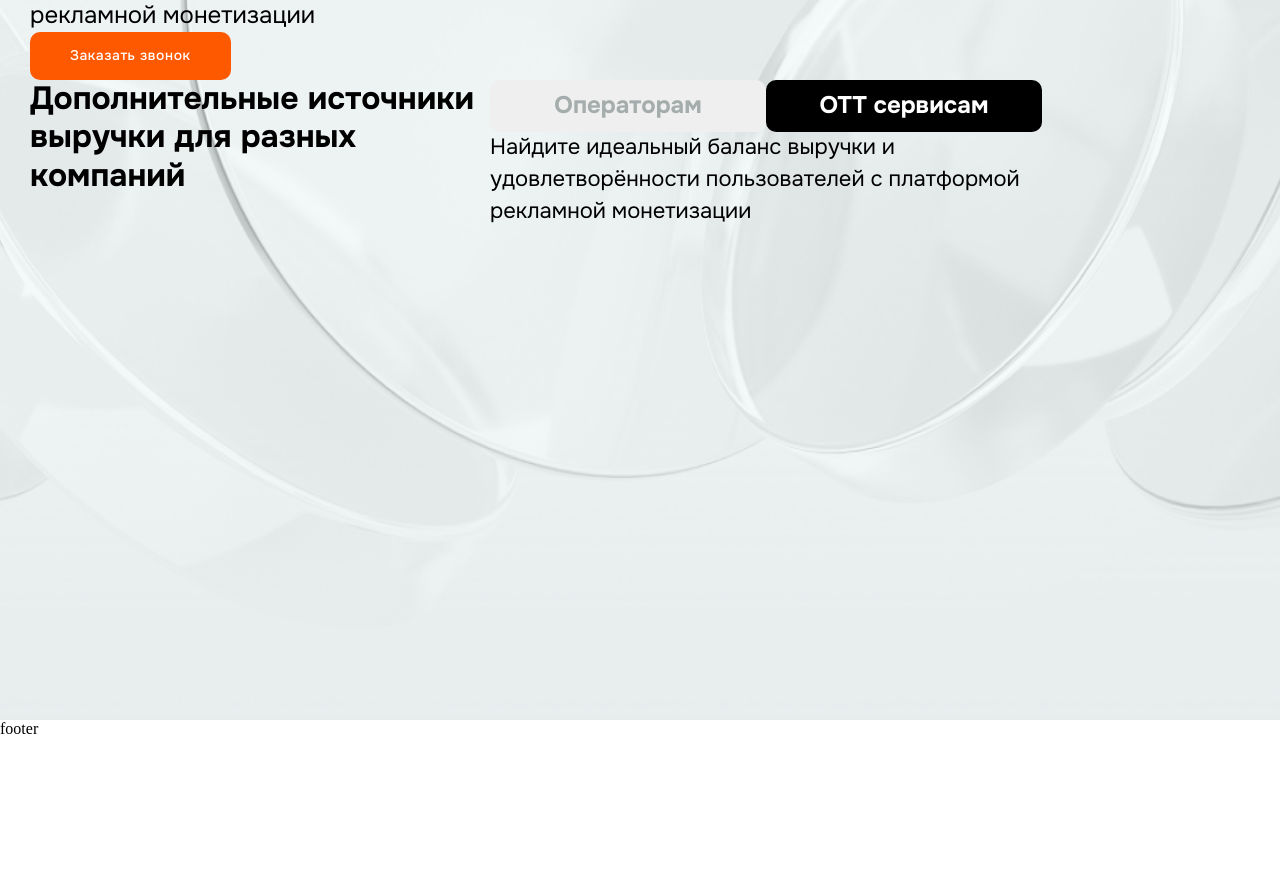
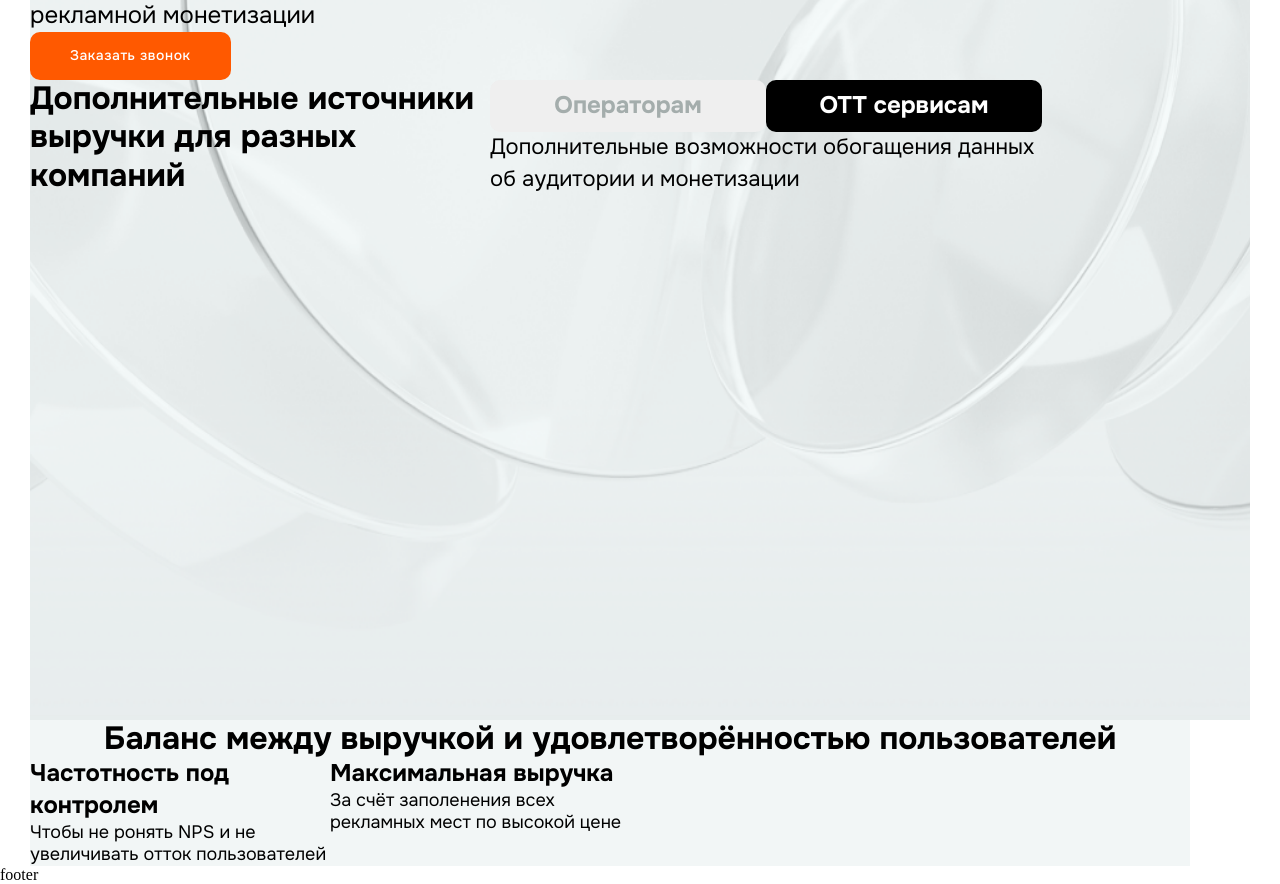
Before and after one commit to Tabarzin/getshop, a Next.js app in the folder getshop/: page / in a window 1280 px wide. Shown: the part 280-1164 px from the top of the page. Before the commit the page ends 1018 px from the top, so only its background shows below. Built offline with nearby package versions, Linux system fonts and the light colour scheme.

Commit message:
feat: add balance block

```diff
--- a/getshop/src/app/page.js
+++ b/getshop/src/app/page.js
@@ -4,18 +4,20 @@ import styles from "./page.module.css";
 import Header from "../components/Header/Header";
 import Hero from "../components/Hero/Hero";
 import TabsBlock from "@/components/TabsBlock/TabsBlock";
+import Balance from "../components/Balance/Balance";
 
 export default function Home() {
   return (
     <div className={styles.page}>
       <main className={styles.main}>
-        <div className={styles.wrapper}>
-          <div className={styles.container}>
+        <div className={styles.container}>
+          <div className={styles.wrapper}>
             <Header />
 
             <Hero />
             <TabsBlock />
           </div>
+          <Balance />
         </div>
       </main>
       <footer className={styles.footer}>footer</footer>
--- a/getshop/src/components/Balance/Balance.js
+++ b/getshop/src/components/Balance/Balance.js
@@ -0,0 +1,31 @@
+import styles from "./Balance.module.css";
+
+const Balance = () => {
+  return (
+    <section className={styles.balance}>
+      <h1 className={styles.balance_title}>
+        Баланс между выручкой и удовлетворённостью пользователей
+      </h1>
+
+      <div className={styles.balance_text_block}>
+        <div className={styles.text_column}>
+          <h2 className={styles.text_column_title}>
+            Частотность под контролем
+          </h2>
+          <p className={styles.text_column_text}>
+            Чтобы не ронять NPS и не увеличивать отток пользователей
+          </p>
+        </div>
+        <div className={styles.text_column}>
+          {" "}
+          <h2 className={styles.text_column_title}>Максимальная выручка</h2>
+          <p className={styles.text_column_text}>
+            За счёт заполенения всех рекламных мест по высокой цене
+          </p>
+        </div>
+      </div>
+    </section>
+  );
+};
+
+export default Balance;
--- a/getshop/src/components/Balance/Balance.module.css
+++ b/getshop/src/components/Balance/Balance.module.css
@@ -0,0 +1,37 @@
+.balance {
+  background-color: var(--gray04);
+  max-width: 1160px;
+}
+
+.balance_title {
+  font-family: var(--font-primary);
+  font-weight: 700;
+  font-size: 32px;
+  line-height: 120%;
+  text-align: center;
+  color: var(--black);
+}
+
+.balance_text_block {
+  display: flex;
+}
+.text_column {
+  display: flex;
+  flex-direction: column;
+  max-width: 300px;
+}
+.text_column_title {
+  font-family: var(--font-primary);
+  font-weight: 700;
+  font-size: 24px;
+  line-height: 133%;
+  color: var(--black);
+}
+
+.text_column_text {
+  font-family: var(--font-primary);
+  font-weight: 400;
+  font-size: 18px;
+  line-height: 122%;
+  color: var(--black);
+}
--- a/getshop/src/components/Hero/Hero.js
+++ b/getshop/src/components/Hero/Hero.js
@@ -4,9 +4,9 @@ import styles from "./Hero.module.css";
 const Hero = () => {
   return (
     <section className={styles.hero}>
-      <h1 className={styles.hero_title}>
+      <h0 className={styles.hero_title}>
         Монетизируйте клиентскую базу, не снижая NPS
-      </h1>
+      </h0>
       <p className={styles.hero_text}>
         Найдите идеальный баланс выручки и удовлетворённости пользователей
         с платформой рекламной монетизации
--- a/getshop/src/components/Tabs/Tabs.js
+++ b/getshop/src/components/Tabs/Tabs.js
@@ -28,13 +28,13 @@ const Tabs = () => {
       </div>
 
       <div className={styles.tab_content}>
-        {activeTab === "ott" && (
+        {activeTab === "operators" && (
           <p>
             Найдите идеальный баланс выручки и удовлетворённости пользователей с
             платформой рекламной монетизации
           </p>
         )}
-        {activeTab === "operators" && (
+        {activeTab === "ott" && (
           <p>
             Дополнительные возможности обогащения данных об аудитории и
             монетизации
--- a/getshop/src/components/TabsBlock/TabsBlock.js
+++ b/getshop/src/components/TabsBlock/TabsBlock.js
@@ -6,9 +6,9 @@ import Tabs from "../Tabs/Tabs";
 const TabsBlock = () => {
   return (
     <section className={styles.tabsblock}>
-      <p className={styles.tabsblock_text}>
+      <h1 className={styles.tabsblock_text}>
         Дополнительные источники выручки для разных компаний
-      </p>
+      </h1>
       <Tabs />
     </section>
   );
--- a/getshop/src/styles/globals.css
+++ b/getshop/src/styles/globals.css
@@ -7,6 +7,7 @@
   --white: #fff;
   --orange: #ff5900;
   --gray01: #a4adac;
+  --gray04: #f2f6f6;
 }
 
 html,
```
